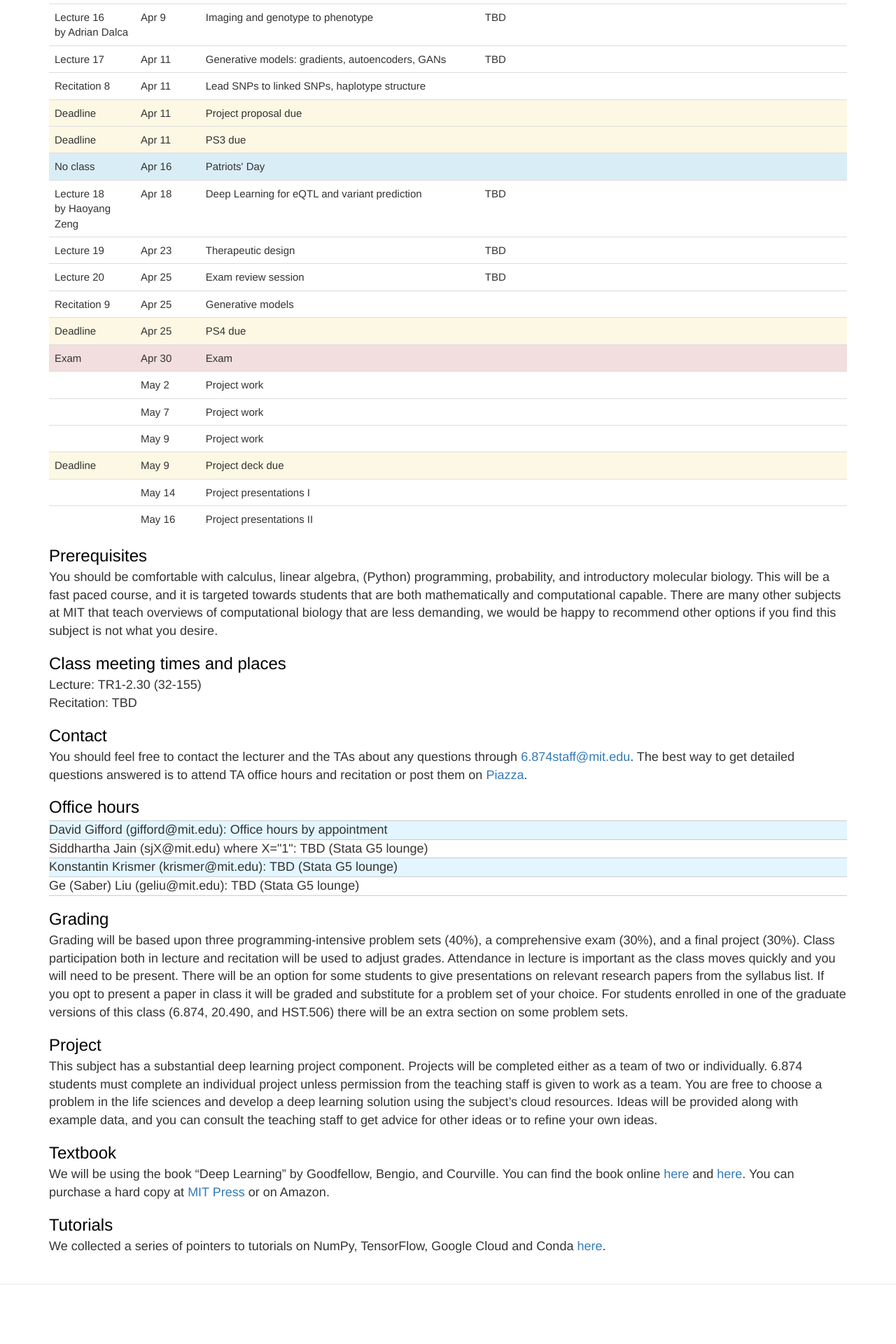
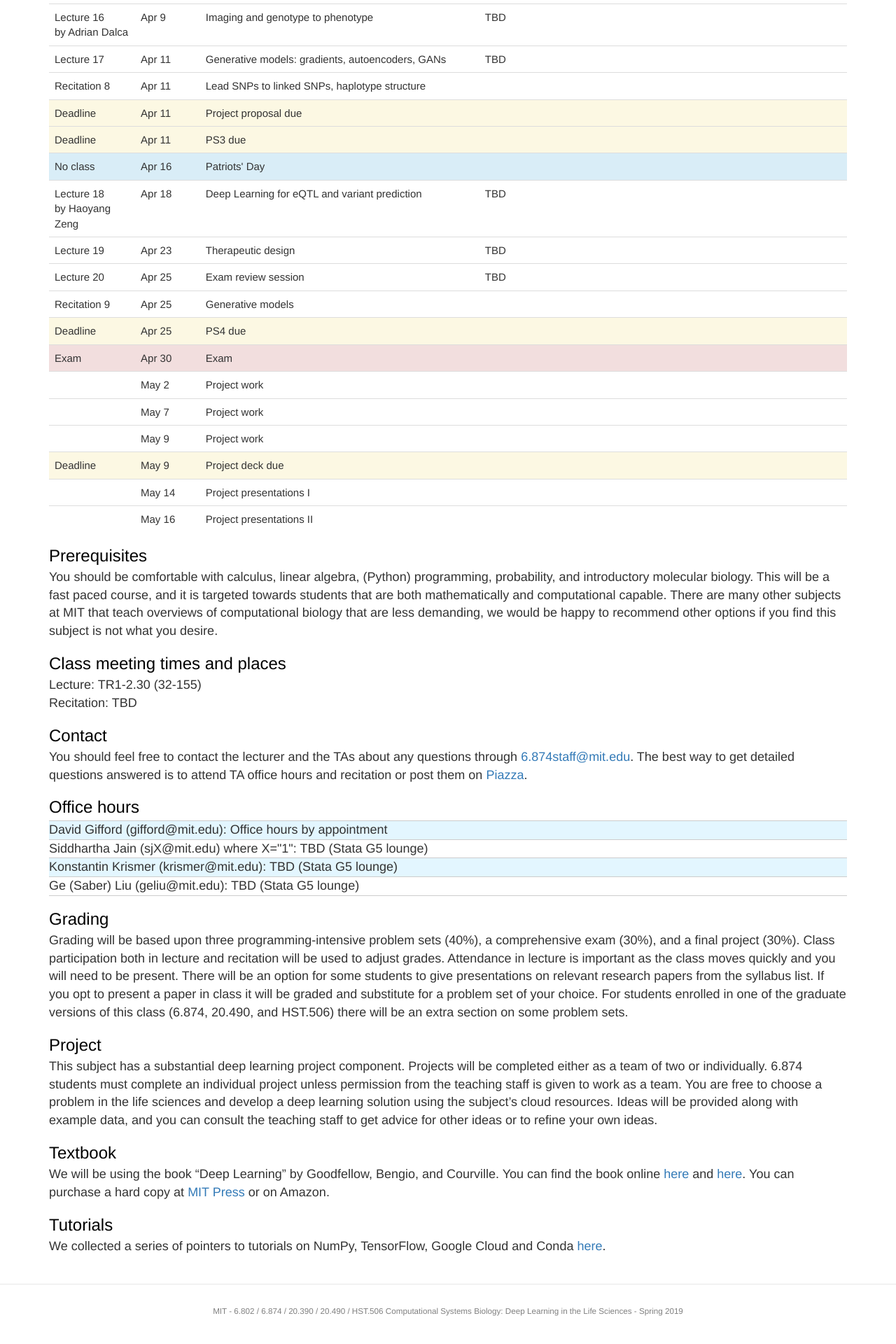
Before and after one commit to mit6874/mit6874.github.io, a Jekyll site: the page built from index.html, in a window 1280 px wide. Shown: the part 1899-3819 px from the top of the page at 70% size. Built offline with Jekyll 4.4.1, drawn with Linux system fonts in a browser that asks for light colours; nearby versions of some CDN libraries.

Commit message:
Removed MathJax, simplified footer

```diff
--- a/_includes/footer.html
+++ b/_includes/footer.html
@@ -1,53 +1,3 @@
-<footer class="site-footer">
-  <div class="wrap">
-    <div class="footer-col-1 column">
-      <ul>
-        {% if site.github_username %}<li>
-          <a href="https://github.com/{{ site.github_username }}">
-            <span class="icon github">
-              <svg version="1.1" class="github-icon-svg" xmlns="http://www.w3.org/2000/svg" xmlns:xlink="http://www.w3.org/1999/xlink" x="0px" y="0px"
-                 viewBox="0 0 16 16" enable-background="new 0 0 16 16" xml:space="preserve">
-                <path fill-rule="evenodd" clip-rule="evenodd" fill="#C2C2C2" d="M7.999,0.431c-4.285,0-7.76,3.474-7.76,7.761
-                c0,3.428,2.223,6.337,5.307,7.363c0.388,0.071,0.53-0.168,0.53-0.374c0-0.184-0.007-0.672-0.01-1.32
-                c-2.159,0.469-2.614-1.04-2.614-1.04c-0.353-0.896-0.862-1.135-0.862-1.135c-0.705-0.481,0.053-0.472,0.053-0.472
-                c0.779,0.055,1.189,0.8,1.189,0.8c0.692,1.186,1.816,0.843,2.258,0.645c0.071-0.502,0.271-0.843,0.493-1.037
-                C4.86,11.425,3.049,10.76,3.049,7.786c0-0.847,0.302-1.54,0.799-2.082C3.768,5.507,3.501,4.718,3.924,3.65
-                c0,0,0.652-0.209,2.134,0.796C6.677,4.273,7.34,4.187,8,4.184c0.659,0.003,1.323,0.089,1.943,0.261
-                c1.482-1.004,2.132-0.796,2.132-0.796c0.423,1.068,0.157,1.857,0.077,2.054c0.497,0.542,0.798,1.235,0.798,2.082
-                c0,2.981-1.814,3.637-3.543,3.829c0.279,0.24,0.527,0.713,0.527,1.437c0,1.037-0.01,1.874-0.01,2.129
-                c0,0.208,0.14,0.449,0.534,0.373c3.081-1.028,5.302-3.935,5.302-7.362C15.76,3.906,12.285,0.431,7.999,0.431z"/>
-              </svg>
-            </span>
-            <span class="username">{{ site.github_username }}</span>
-          </a>
-        </li>{% endif %}
-        {% if site.twitter_username %}<li>
-          <a href="https://twitter.com/{{ site.twitter_username }}">
-            <span class="icon twitter">
-              <svg version="1.1" class="twitter-icon-svg" xmlns="http://www.w3.org/2000/svg" xmlns:xlink="http://www.w3.org/1999/xlink" x="0px" y="0px"
-                 viewBox="0 0 16 16" enable-background="new 0 0 16 16" xml:space="preserve">
-                <path fill="#C2C2C2" d="M15.969,3.058c-0.586,0.26-1.217,0.436-1.878,0.515c0.675-0.405,1.194-1.045,1.438-1.809
-                c-0.632,0.375-1.332,0.647-2.076,0.793c-0.596-0.636-1.446-1.033-2.387-1.033c-1.806,0-3.27,1.464-3.27,3.27
-                c0,0.256,0.029,0.506,0.085,0.745C5.163,5.404,2.753,4.102,1.14,2.124C0.859,2.607,0.698,3.168,0.698,3.767
-                c0,1.134,0.577,2.135,1.455,2.722C1.616,6.472,1.112,6.325,0.671,6.08c0,0.014,0,0.027,0,0.041c0,1.584,1.127,2.906,2.623,3.206
-                C3.02,9.402,2.731,9.442,2.433,9.442c-0.211,0-0.416-0.021-0.615-0.059c0.416,1.299,1.624,2.245,3.055,2.271
-                c-1.119,0.877-2.529,1.4-4.061,1.4c-0.264,0-0.524-0.015-0.78-0.046c1.447,0.928,3.166,1.469,5.013,1.469
-                c6.015,0,9.304-4.983,9.304-9.304c0-0.142-0.003-0.283-0.009-0.423C14.976,4.29,15.531,3.714,15.969,3.058z"/>
-              </svg>
-            </span>
-            <span class="username">{{ site.twitter_username }}</span>
-          </a>
-        </li>{% endif %}
-        <li>
-          <a href="mailto:{{ site.email }}">{{ site.email }}</a>
-        </li>
-      </ul>
-    </div>
-    <div class="footer-col-2 column">
-
-    </div>
-    <div class="footer-col-3 column">
-
-    </div>
-  </div>
+<footer>
+  MIT - 6.802 / 6.874 / 20.390 / 20.490 / HST.506 Computational Systems Biology: Deep Learning in the Life Sciences - Spring 2019
 </footer>
--- a/_includes/head.html
+++ b/_includes/head.html
@@ -17,7 +17,7 @@
   <link href="http://fonts.googleapis.com/css?family=Roboto:400,300" rel="stylesheet" type="text/css">
 
   <!-- mathjax -->
-  <script src="https://cdnjs.cloudflare.com/ajax/libs/mathjax/2.7.5/MathJax.js"></script>
+  <!--<script src="https://cdnjs.cloudflare.com/ajax/libs/mathjax/2.7.5/MathJax.js"></script> -->
 
   <!-- Google tracking -->
   <script>
--- a/css/main.css
+++ b/css/main.css
@@ -164,62 +164,14 @@ ul {
 
 /* Site footer */
 
-.site-footer {
+footer {
   border-top: 1px solid #e8e8e8;
   padding: 30px 0;
+  font-size: smaller;
+  color: #808080;
+  text-align: center;
+  display: block;
 }
-
-.footer-heading {
-  font-size: 18px;
-  font-weight: 300;
-  letter-spacing: -.5px;
-  margin-bottom: 15px;
-}
-
-.site-footer .column { float: left; margin-bottom: 15px; }
-
-.footer-col-1 {
-  width: 270px; /*fallback*/
-  width: -webkit-calc(35% - 10px);
-  width: -moz-calc(35% - 10px);
-  width: -o-calc(35% - 10px);
-  width: calc(35% - 10px);
-  margin-right: 10px
-}
-.footer-col-2 {
-  width: 175px; /*fallback*/
-  width: -webkit-calc(23.125% - 10px);
-  width: -moz-calc(23.125% - 10px);
-  width: -o-calc(23.125% - 10px);
-  width: calc(23.125% - 10px);
-  margin-right: 10px
-}
-.footer-col-3 {
-  width: 335px; /*fallback*/
-  width: -webkit-calc(41.875%);
-  width: -moz-calc(41.875%);
-  width: -o-calc(41.875%);
-  width: calc(41.875%);
-}
-
-.site-footer ul { list-style: none; }
-
-.site-footer li,
-.site-footer p {
-  font-size: 15px;
-  letter-spacing: -.3px;
-  color: #828282;
-}
-
-.github-icon-svg,
-.twitter-icon-svg {
-  display: inline-block;
-  width: 16px;
-  height: 16px;
-  position: relative;
-  top: 3px;
-}
-
 
 /* Page Content styles */
 /* ----------------------------------------------------------*/
```
